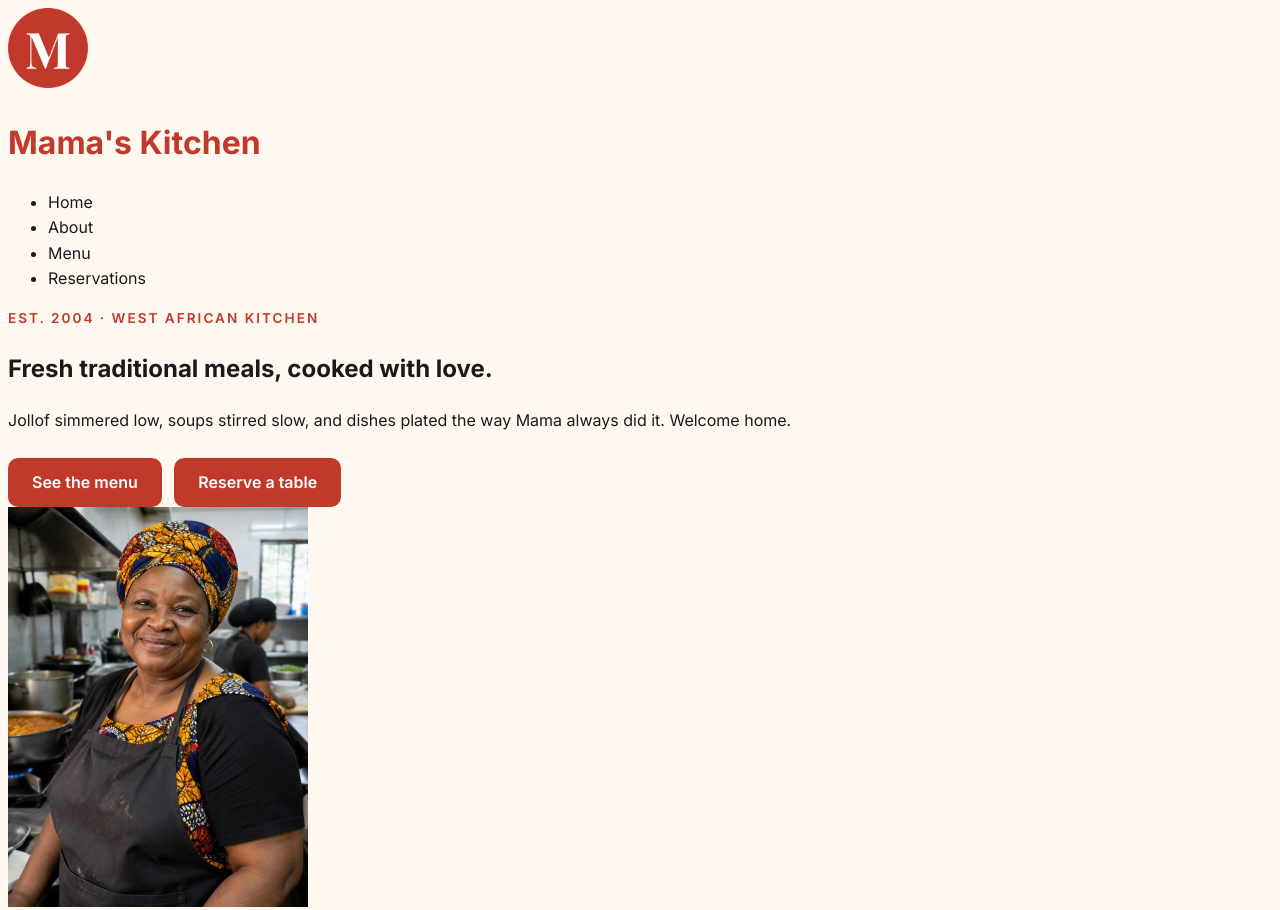
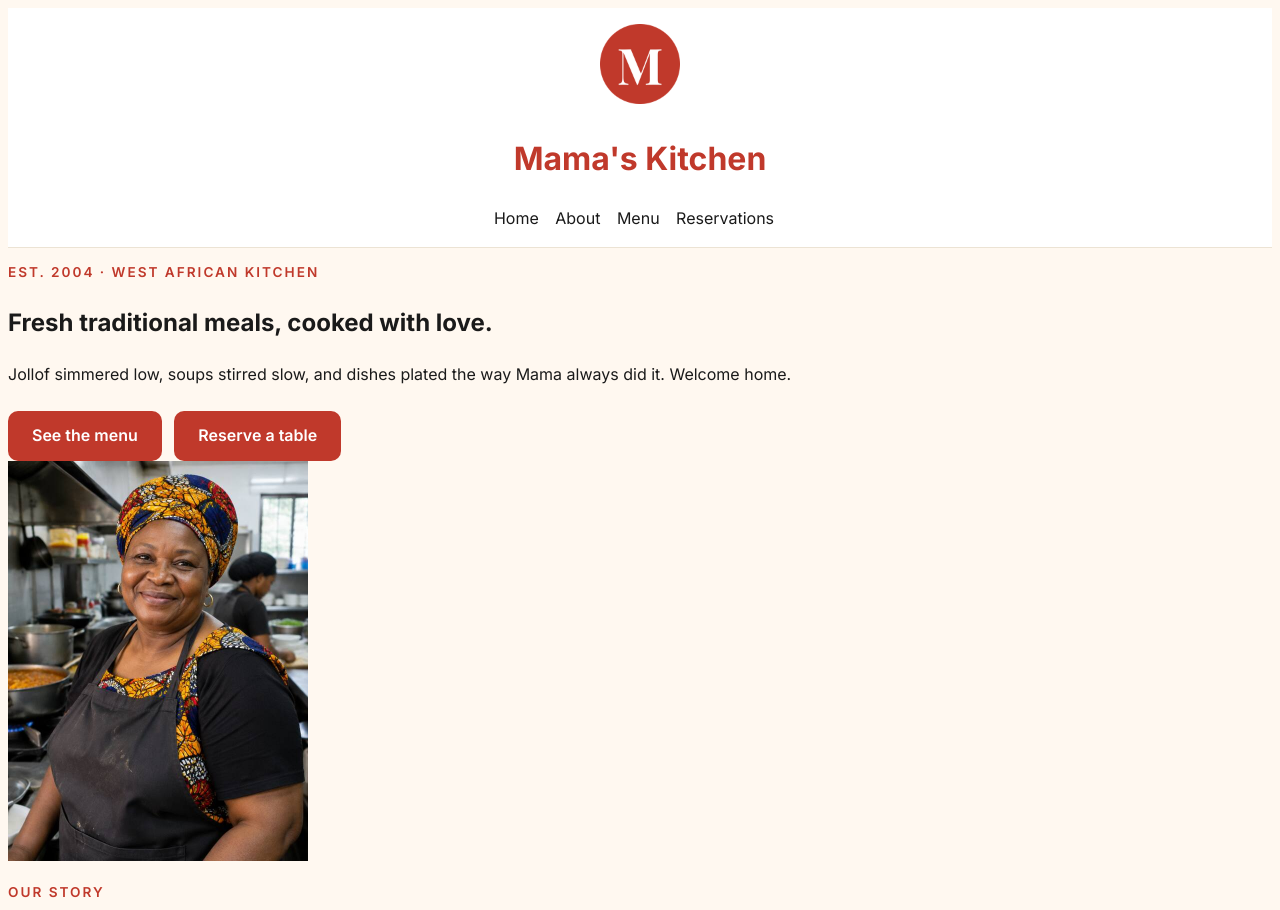
Before and after one commit to damianinnocent/mamas-kitchen, a plain HTML site: page index.html in a window 1280 px wide. Shown: the top 910 px of the page. Drawn offline with Linux system fonts and the light colour scheme; a web font is replaced by a local one.

Commit message:
nav and btn style

```diff
--- a/style.css
+++ b/style.css
@@ -44,6 +44,24 @@ a {
     text-decoration: none;
 }
 
+header{
+    background-color: #ffffff;
+    padding: 1rem;
+    border-bottom: 1px solid #ece3d4;
+    text-align: center;
+}
+
+nav ul {
+    margin: 0;
+    padding: 0;
+    list-style: none;
+}
+
+nav li {
+    display: inline-block;
+    margin-right: 0.75rem;
+}
+
 header h1 {
     color: #c0392b;
 }
```
